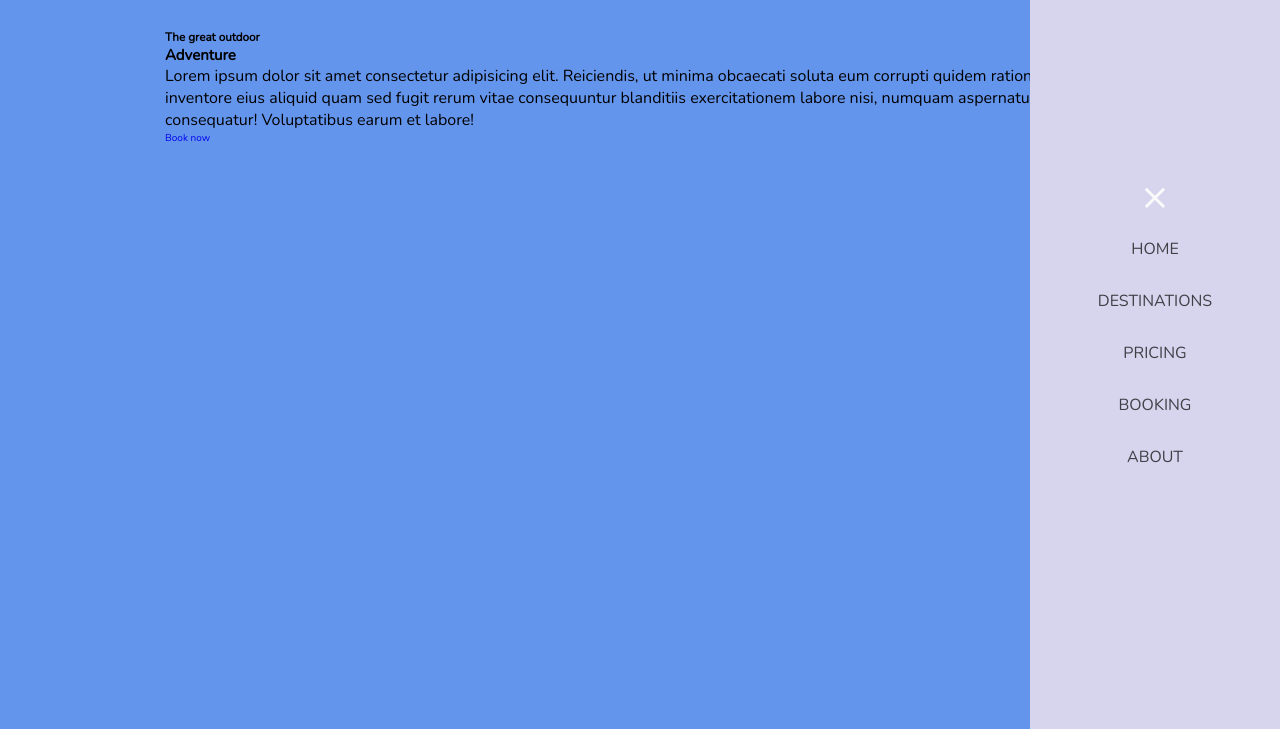
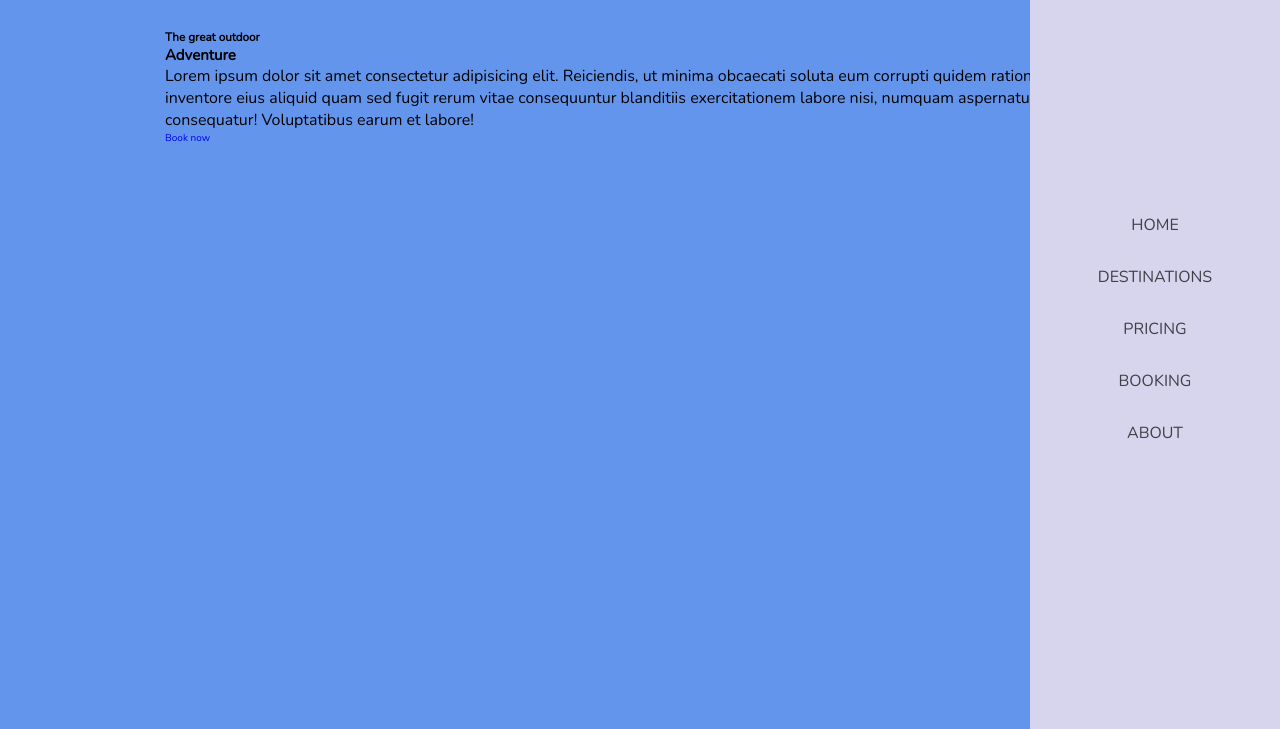
Before and after one commit to kaizen-minded/Adventures-Outdoors, a plain HTML site: page index.html in a window 1280 px wide. Shown: the part 71-800 px from the top of the page. Drawn offline with nearby package versions, Linux system fonts and the light colour scheme; a web font is replaced by a local one.

Commit message:
correct menu-icon close

```diff
--- a/index.html
+++ b/index.html
@@ -34,7 +34,7 @@
             <i class="icon ion-md-menu"></i>
           </div>
           <ul class="nav-list">
-            <div class="menu-icons open">
+            <div class="menu-icons close">
               <i class="icon ion-md-close"></i>
             </div>
             <li class="nav-item">
```
